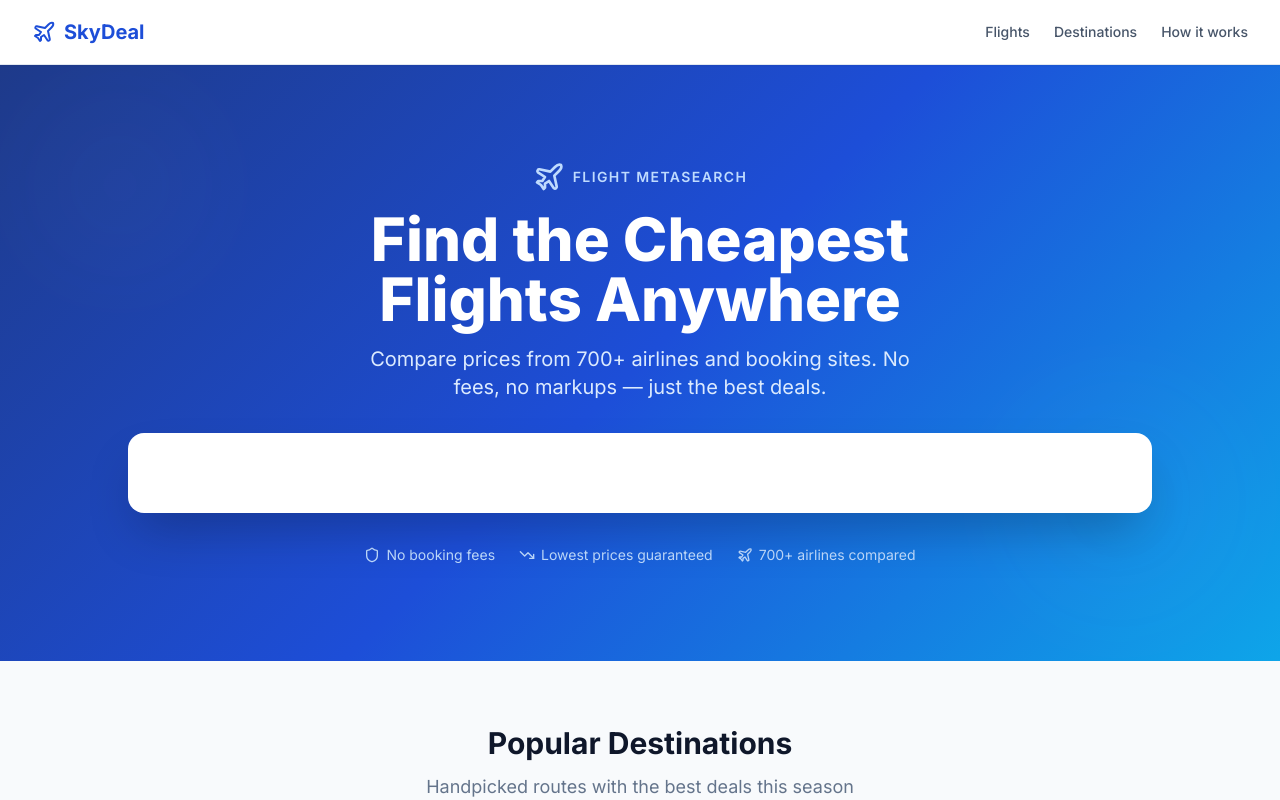
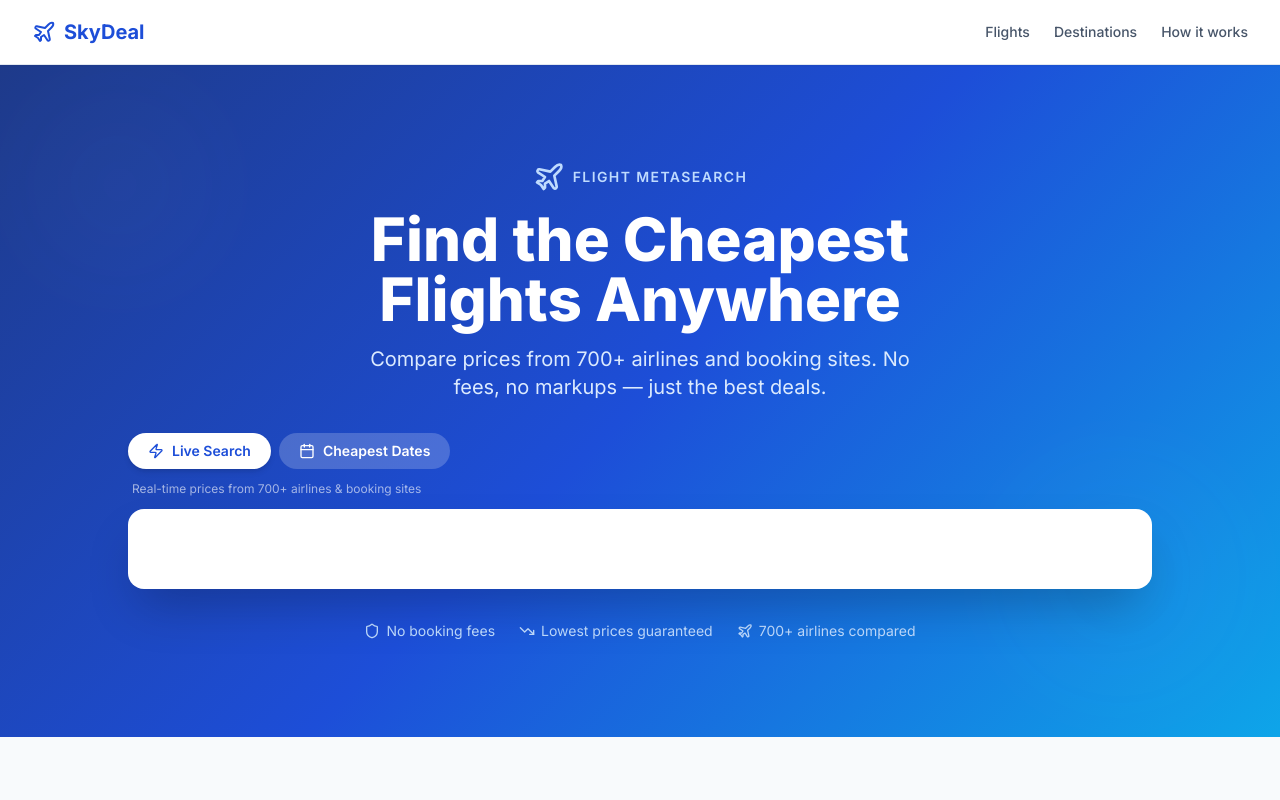
Before and after one commit to atriumenchan/travel.admexo, a Next.js app: page / in a window 1280 px wide. Shown: the top 800 px of the page. Built offline with nearby package versions, Linux system fonts and the light colour scheme; no server answers.

Commit message:
feat: tab switcher in hero — Live Search (widget) + Cheapest Dates (custom form)

```diff
--- a/app/page.tsx
+++ b/app/page.tsx
@@ -1,5 +1,5 @@
 import type { Metadata } from "next";
-import SearchWidget from "@/components/SearchWidget";
+import HeroSearch from "@/components/HeroSearch";
 import PopularRoutes from "@/components/PopularRoutes";
 import HowItWorks from "@/components/HowItWorks";
 import { getPopularRoutes } from "@/lib/travelpayouts";
@@ -35,8 +35,8 @@ export default async function HomePage() {
           </p>
         </div>
 
-        <div className="relative z-20 w-full max-w-5xl mx-auto bg-white rounded-2xl shadow-2xl overflow-hidden">
-          <SearchWidget />
+        <div className="relative z-20 w-full">
+          <HeroSearch />
         </div>
 
         {/* Trust badges */}
--- /dev/null
+++ b/components/HeroSearch.tsx
@@ -0,0 +1,84 @@
+"use client";
+
+import { useState, useEffect, useRef } from "react";
+import { Zap, Calendar } from "lucide-react";
+import SearchForm from "@/components/SearchForm";
+
+function LiveWidget() {
+  const containerRef = useRef<HTMLDivElement>(null);
+  const injected = useRef(false);
+
+  useEffect(() => {
+    if (!containerRef.current || injected.current) return;
+    injected.current = true;
+
+    const existing = document.getElementById("tp-widget-script");
+    if (existing) existing.remove();
+
+    const script = document.createElement("script");
+    script.id = "tp-widget-script";
+    script.async = true;
+    script.src =
+      "https://tpwdgt.com/content?currency=usd&trs=555469&shmarker=756745&locale=en&stops=any&show_hotels=true&powered_by=true&border_radius=0&plain=true&color_button=%2300A991&color_button_text=%23ffffff&promo_id=3414&campaign_id=111";
+    script.setAttribute("charset", "utf-8");
+    containerRef.current.appendChild(script);
+  }, []);
+
+  return <div ref={containerRef} className="w-full min-h-[80px]" />;
+}
+
+export default function HeroSearch() {
+  const [tab, setTab] = useState<"live" | "dates">("live");
+
+  return (
+    <div className="w-full max-w-5xl mx-auto">
+      {/* Tab pills */}
+      <div className="flex gap-2 mb-3">
+        <button
+          onClick={() => setTab("live")}
+          className={`flex items-center gap-2 px-5 py-2 rounded-full text-sm font-semibold transition-all ${
+            tab === "live"
+              ? "bg-white text-brand-700 shadow-md"
+              : "bg-white/20 text-white hover:bg-white/30"
+          }`}
+        >
+          <Zap className="w-4 h-4" />
+          Live Search
+        </button>
+        <button
+          onClick={() => setTab("dates")}
+          className={`flex items-center gap-2 px-5 py-2 rounded-full text-sm font-semibold transition-all ${
+            tab === "dates"
+              ? "bg-white text-brand-700 shadow-md"
+              : "bg-white/20 text-white hover:bg-white/30"
+          }`}
+        >
+          <Calendar className="w-4 h-4" />
+          Cheapest Dates
+        </button>
+      </div>
+
+      {/* Tab description */}
+      <p className="text-white/60 text-xs mb-3 ml-1">
+        {tab === "live"
+          ? "Real-time prices from 700+ airlines & booking sites"
+          : "Find the cheapest month to fly for any route"}
+      </p>
+
+      {/* Panel */}
+      <div className="bg-white rounded-2xl shadow-2xl overflow-hidden">
+        {/* Live widget — keep mounted so script doesn't reload */}
+        <div className={tab === "live" ? "block" : "hidden"}>
+          <LiveWidget />
+        </div>
+
+        {/* Custom form */}
+        {tab === "dates" && (
+          <div className="p-4">
+            <SearchForm />
+          </div>
+        )}
+      </div>
+    </div>
+  );
+}
```
